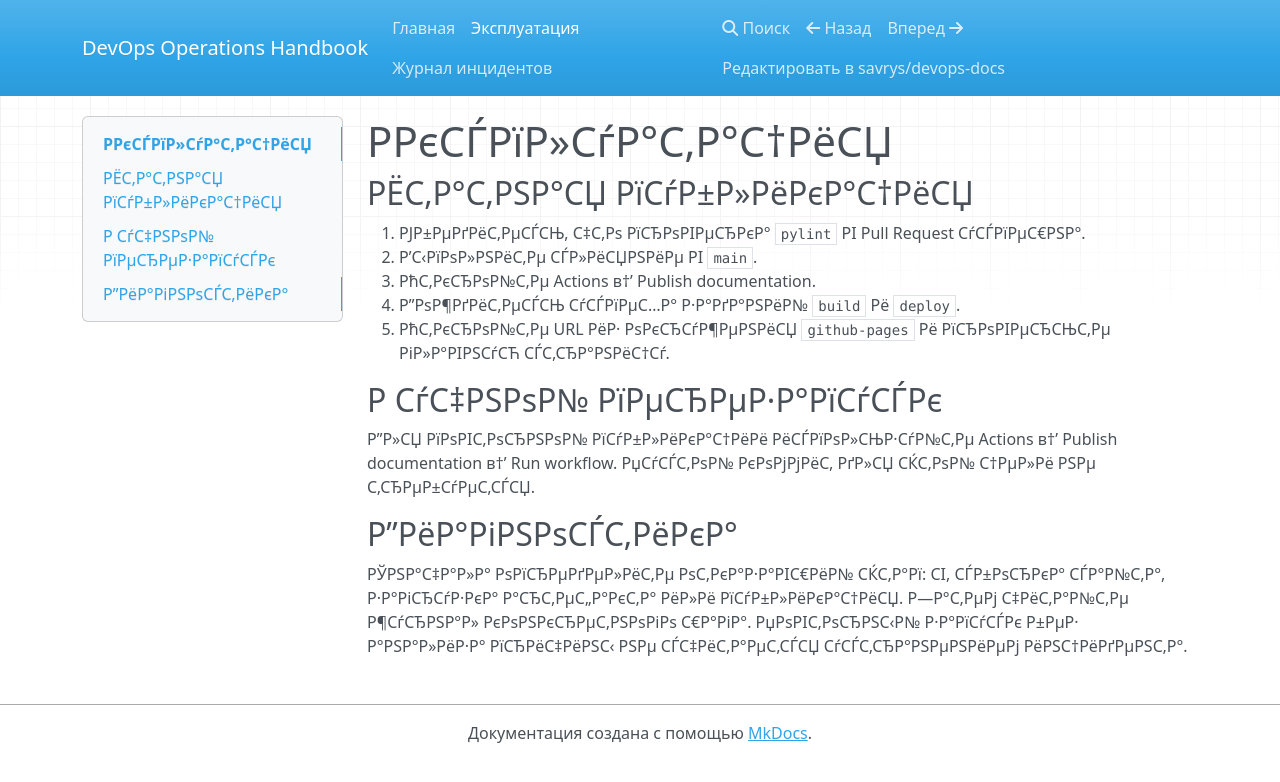
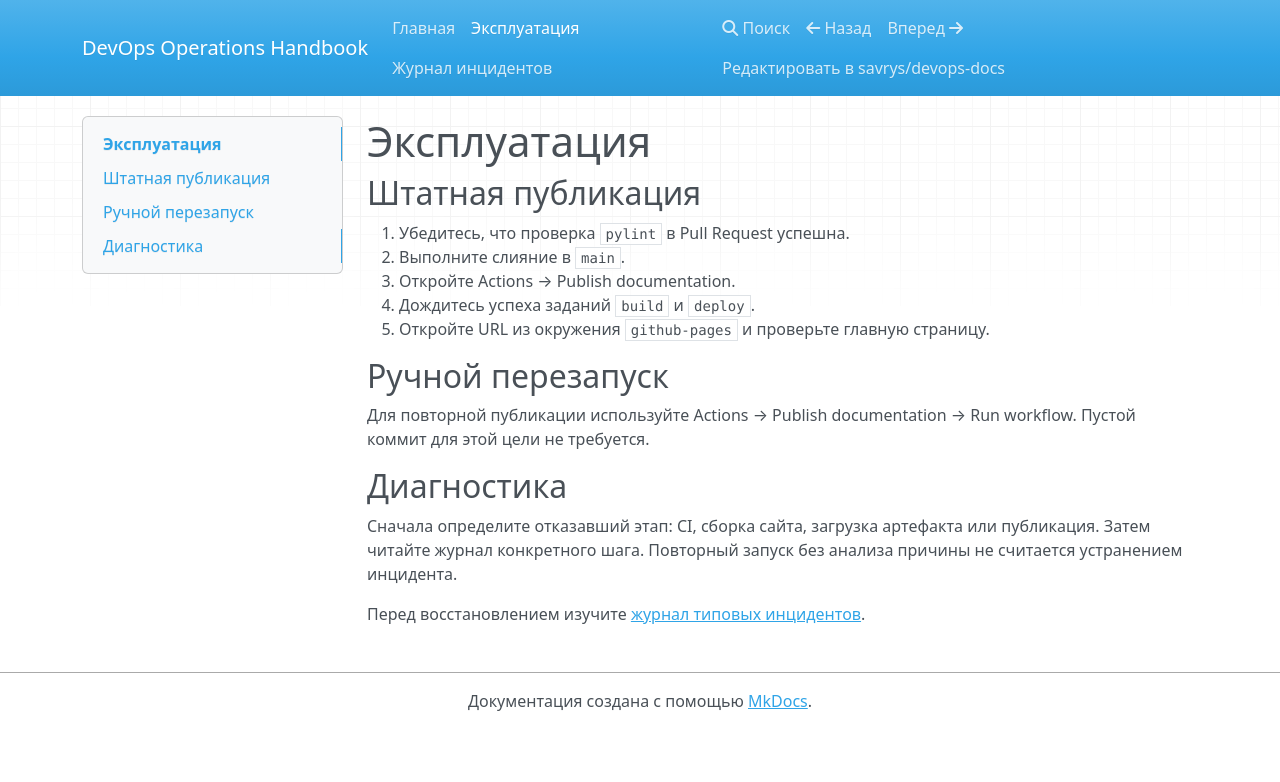
Before and after one commit to savrys/devops-docs, an MkDocs documentation site: the page built from docs/runbook.md, in a window 1280 px wide. Shown: the top 782 px of the page. Built offline with MkDocs 1.6.1, drawn with Linux system fonts in a browser that asks for light colours; nearby versions of some CDN libraries.

Commit message:
docs: fix encoding and point recovery section to existing incident log

```diff
--- a/docs/runbook.md
+++ b/docs/runbook.md
@@ -1,20 +1,22 @@
-# Р­РєСЃРїР»СѓР°С‚Р°С†РёСЏ
+# Эксплуатация
 
-## РЁС‚Р°С‚РЅР°СЏ РїСѓР±Р»РёРєР°С†РёСЏ
+## Штатная публикация
 
-1. РЈР±РµРґРёС‚РµСЃСЊ, С‡С‚Рѕ РїСЂРѕРІРµСЂРєР° `pylint` РІ Pull Request СѓСЃРїРµС€РЅР°.
-2. Р’С‹РїРѕР»РЅРёС‚Рµ СЃР»РёСЏРЅРёРµ РІ `main`.
-3. РћС‚РєСЂРѕР№С‚Рµ Actions в†’ Publish documentation.
-4. Р”РѕР¶РґРёС‚РµСЃСЊ СѓСЃРїРµС…Р° Р·Р°РґР°РЅРёР№ `build` Рё `deploy`.
-5. РћС‚РєСЂРѕР№С‚Рµ URL РёР· РѕРєСЂСѓР¶РµРЅРёСЏ `github-pages` Рё РїСЂРѕРІРµСЂСЊС‚Рµ РіР»Р°РІРЅСѓСЋ СЃС‚СЂР°РЅРёС†Сѓ.
+1. Убедитесь, что проверка `pylint` в Pull Request успешна.
+2. Выполните слияние в `main`.
+3. Откройте Actions → Publish documentation.
+4. Дождитесь успеха заданий `build` и `deploy`.
+5. Откройте URL из окружения `github-pages` и проверьте главную страницу.
 
-## Р СѓС‡РЅРѕР№ РїРµСЂРµР·Р°РїСѓСЃРє
+## Ручной перезапуск
 
-Р”Р»СЏ РїРѕРІС‚РѕСЂРЅРѕР№ РїСѓР±Р»РёРєР°С†РёРё РёСЃРїРѕР»СЊР·СѓР№С‚Рµ Actions в†’ Publish documentation в†’ Run workflow.
-РџСѓСЃС‚РѕР№ РєРѕРјРјРёС‚ РґР»СЏ СЌС‚РѕР№ С†РµР»Рё РЅРµ С‚СЂРµР±СѓРµС‚СЃСЏ.
+Для повторной публикации используйте Actions → Publish documentation → Run workflow.
+Пустой коммит для этой цели не требуется.
 
-## Р”РёР°РіРЅРѕСЃС‚РёРєР°
+## Диагностика
 
-РЎРЅР°С‡Р°Р»Р° РѕРїСЂРµРґРµР»РёС‚Рµ РѕС‚РєР°Р·Р°РІС€РёР№ СЌС‚Р°Рї: CI, СЃР±РѕСЂРєР° СЃР°Р№С‚Р°, Р·Р°РіСЂСѓР·РєР° Р°СЂС‚РµС„Р°РєС‚Р° РёР»Рё РїСѓР±Р»РёРєР°С†РёСЏ.
-Р—Р°С‚РµРј С‡РёС‚Р°Р№С‚Рµ Р¶СѓСЂРЅР°Р» РєРѕРЅРєСЂРµС‚РЅРѕРіРѕ С€Р°РіР°. РџРѕРІС‚РѕСЂРЅС‹Р№ Р·Р°РїСѓСЃРє Р±РµР· Р°РЅР°Р»РёР·Р° РїСЂРёС‡РёРЅС‹ РЅРµ СЃС‡РёС‚Р°РµС‚СЃСЏ
-СѓСЃС‚СЂР°РЅРµРЅРёРµРј РёРЅС†РёРґРµРЅС‚Р°.
+Сначала определите отказавший этап: CI, сборка сайта, загрузка артефакта или публикация.
+Затем читайте журнал конкретного шага. Повторный запуск без анализа причины не считается
+устранением инцидента.
+
+Перед восстановлением изучите [журнал типовых инцидентов](incidents.md).
```
